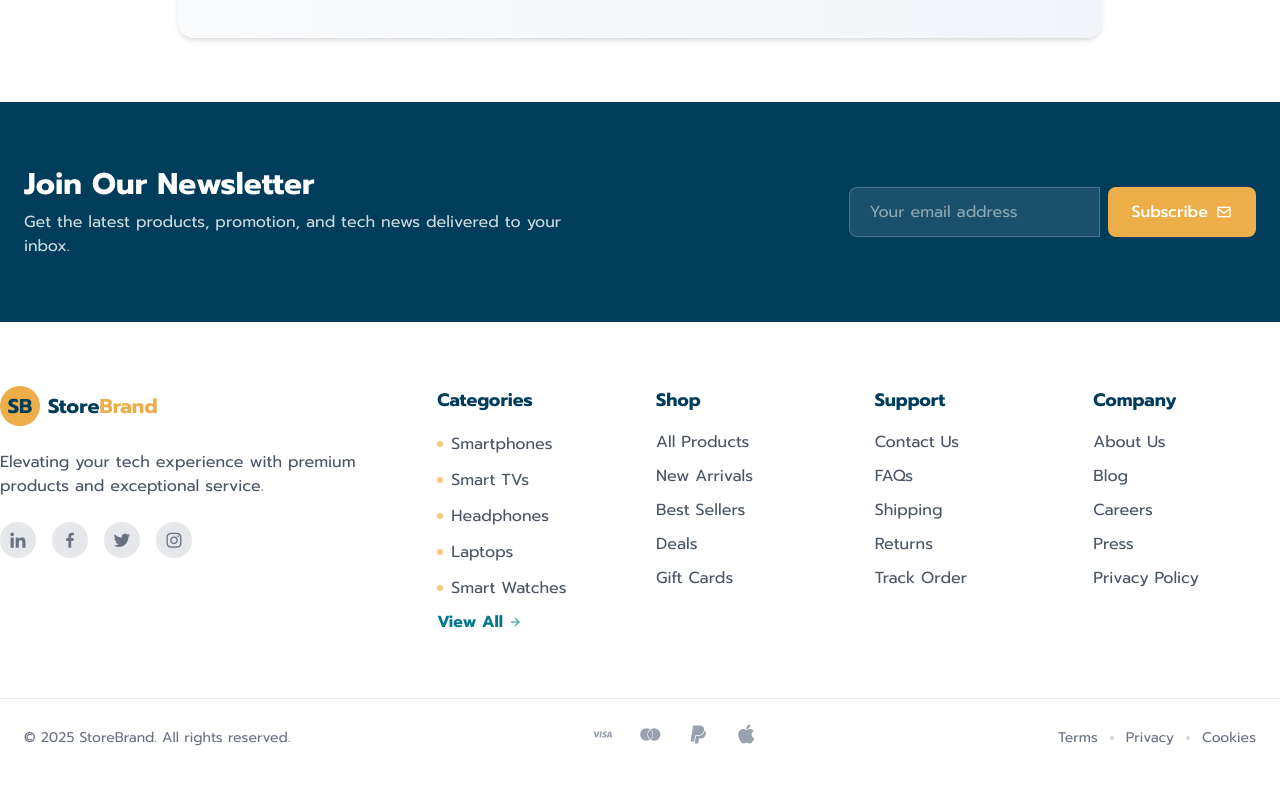
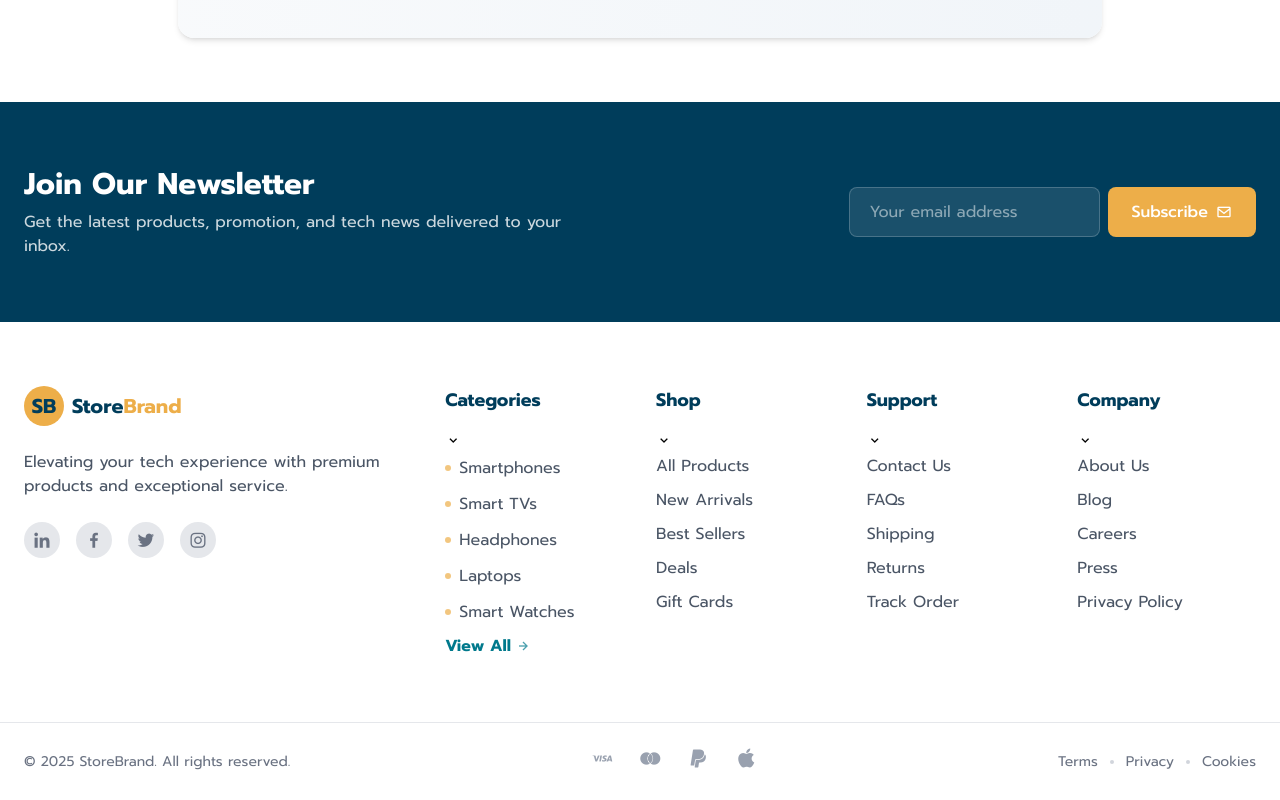
Before and after one commit to SoftwareEngineerGemechu/alx-project-nexus, a Next.js app in the folder ecommerce-app/: page / in a window 1280 px wide. Shown: the part 1186-1986 px from the top of the page. Before the commit the page ends 1962 px from the top, so only its background shows below. Built offline with nearby package versions, Linux system fonts and the light colour scheme; no server answers.

Commit message:
FUlly functional ecommerce-app

```diff
--- a/ecommerce-app/src/app/components/Footer.tsx
+++ b/ecommerce-app/src/app/components/Footer.tsx
@@ -1,14 +1,23 @@
+"use client"; // ✅ Added client directive for state handling
+import { useState } from "react";
 import Link from "next/link";
 import { categories } from "../data/products";
 
 export default function Footer() {
+  // ✅ Accordion state for each section
+  const [openSection, setOpenSection] = useState<string | null>(null);
+
+  const toggleSection = (section: string) => {
+    setOpenSection(openSection === section ? null : section);
+  };
+
   return (
     <footer>
       {/* Newsletter section */}
       <div className="bg-[#003d5b] py-16">
         <div className="max-w-7xl mx-auto px-6">
-          <div className="flex flex-col md:flex-row justify-between items-center">
-            <div className="mb-8 md:mb-0 md:max-w-xl">
+          <div className="flex flex-col md:flex-row justify-between items-center flex-wrap">
+            <div className="mb-8 md:mb-0 md:max-w-xl text-center md:text-left">
               <h2 className="text-3xl font-bold text-white mb-2">
                 Join Our Newsletter
               </h2>
@@ -18,14 +27,14 @@ export default function Footer() {
               </p>
             </div>
             <div className="w-full md:w-auto">
-              <form className="flex flex-col sm:flex-row gap-2">
+              <form className="flex flex-col sm:flex-row gap-2 w-full sm:w-auto">
                 <input
                   type="email"
-                  className="px-5 py-3 rounded-l-lg bg-white/10 border border-white/20 text-white focus:outline-none focus:ring-2 focus:ring-[#edae49]min-w-[240px]"
+                  className="px-5 py-3 rounded-lg sm:rounded-l-lg bg-white/10 border border-white/20 text-white focus:outline-none focus:ring-2 focus:ring-[#edae49] min-w-[240px] flex-grow"
                   placeholder="Your email address"
                   required
                 />
-                <button className="bg-[#edae49] hover:bg-[#edae49]/90 text-white px-6 py-3 rounded-lg transform hover:scale-105 font-medium flex items-center justify-center translation-all">
+                <button className="bg-[#edae49] hover:bg-[#edae49]/90 text-white px-6 py-3 rounded-lg sm:rounded-r-lg transform hover:scale-105 font-medium flex items-center justify-center transition-all">
                   Subscribe <i className="bx bx-envelope ml-2"></i>
                 </button>
               </form>
@@ -33,11 +42,16 @@ export default function Footer() {
           </div>
         </div>
       </div>
+
       {/* Main content footer */}
-      <div className="max-w-7xl mx-auto py-16">
-        <div className="grid grid-cols md:grid-cols-12 gap-8">
-          <div className="col-span-2 md:col-span-4">
-            <Link href="/" className="flex items-center mb-6">
+      <div className="max-w-7xl mx-auto py-16 px-6">
+        <div className="grid grid-cols-1 sm:grid-cols-2 md:grid-cols-12 gap-8">
+          {/* Logo + Description */}
+          <div className="col-span-1 md:col-span-4 text-center md:text-left">
+            <Link
+              href="/"
+              className="flex items-center justify-center md:justify-start mb-6"
+            >
               <div className="bg-[#edae49] text-[#003d5b] w-10 h-10 rounded-full flex items-center justify-center font-bold text-xl mr-2">
                 SB
               </div>
@@ -49,7 +63,7 @@ export default function Footer() {
               Elevating your tech experience with premium products and
               exceptional service.
             </p>
-            <div className="flex space-x-4">
+            <div className="flex justify-center md:justify-start space-x-4">
               {[
                 {
                   name: "linkedin",
@@ -77,110 +91,139 @@ export default function Footer() {
             </div>
           </div>
 
-          <div className="col-span-1 md:col-span-2">
-            <h3 className="text-[#003d5b] font-bold mb-4 text-lg">
-              Categories
-            </h3>
-            <ul className="space-y-2.5">
-              {categories.slice(0, 5).map((category) => (
-                <li key={category.slug}>
+          {/* ✅ Collapsible Sections for mobile */}
+          {[
+            {
+              title: "Categories",
+              id: "categories",
+              items: categories.slice(0, 5).map((c) => (
                 <Link
+                  key={c.slug}
                   href="/products"
                   className="text-gray-600 hover:text-[#00798c] hover:translate-x-1 inline-flex items-center transition-all"
                 >
                   <span className="w-1.5 h-1.5 rounded-full bg-[#edae49] opacity-70 mr-2 inline-block"></span>
-                    {category.name}
+                  {c.name}
                 </Link>
-                </li>
-              ))}
-              <li>
+              )),
+              extra: (
                 <Link
                   href="/products"
-                  className="text-[#00798c] hover:text-[#003d5b] font-bold  hover:translate-x-1 inline-flex items-center transition-all group"
+                  className="text-[#00798c] hover:text-[#003d5b] font-bold hover:translate-x-1 inline-flex items-center transition-all group"
                 >
                   View All{" "}
                   <i className="bx bx-right-arrow-alt ml-1 opacity-70 group-hover:translate-x-1 transition-transform"></i>
                 </Link>
-              </li>
-            </ul>
-          </div>
-          <div className="col-span-1 md:col-span-2">
-            <h3 className="text-[#003d5b] font-bold mb-4 text-lg">Shop</h3>
-            <ul className="space-y-2.5">
-              {[
+              ),
+            },
+            {
+              title: "Shop",
+              id: "shop",
+              items: [
                 "All Products",
                 "New Arrivals",
                 "Best Sellers",
                 "Deals",
                 "Gift Cards",
               ].map((item) => (
-                <li key={item}>
                 <a
+                  key={item}
                   href="#"
-                    className="text-gray-600 hover:text-[#00798c] hover:translate-x-1 inline-block transition-all"
+                  className="text-gray-600 hover:text-[#00798c] inline-block"
                 >
                   {item}
                 </a>
-                </li>
-              ))}
-            </ul>
-          </div>
-          <div className="col-span-1 md:col-span-2">
-            <h3 className="text-[#003d5b] font-bold mb-4 text-lg">Support</h3>
-            <ul className="space-y-2.5">
-              {["Contact Us", "FAQs", "Shipping", "Returns", "Track Order"].map(
-                (item) => (
-                  <li key={item}>
+              )),
+            },
+            {
+              title: "Support",
+              id: "support",
+              items: [
+                "Contact Us",
+                "FAQs",
+                "Shipping",
+                "Returns",
+                "Track Order",
+              ].map((item) => (
                 <a
+                  key={item}
                   href="#"
-                      className="text-gray-600 hover:text-[#00798c] hover:translate-x-1 inline-block transition-all"
+                  className="text-gray-600 hover:text-[#00798c] inline-block"
                 >
                   {item}
                 </a>
-                  </li>
-                )
-              )}
-            </ul>
-          </div>
-          <div className="col-span-1 md:col-span-2">
-            <h3 className="text-[#003d5b] font-bold mb-4 text-lg">Company</h3>
-            <ul className="space-y-2.5">
-              {["About Us", "Blog", "Careers", "Press", "Privacy Policy"].map(
-                (item) => (
-                  <li key={item}>
+              )),
+            },
+            {
+              title: "Company",
+              id: "company",
+              items: [
+                "About Us",
+                "Blog",
+                "Careers",
+                "Press",
+                "Privacy Policy",
+              ].map((item) => (
                 <a
+                  key={item}
                   href="#"
-                      className="text-gray-600 hover:text-[#00798c] hover:translate-x-1 inline-block transition-all"
+                  className="text-gray-600 hover:text-[#00798c] inline-block"
                 >
                   {item}
                 </a>
-                  </li>
-                )
-              )}
+              )),
+            },
+          ].map((section) => (
+            <div key={section.id} className="col-span-1 md:col-span-2">
+              {/* Title with toggle on mobile */}
+              <button
+                onClick={() => toggleSection(section.id)}
+                className="w-full flex justify-between items-center md:block text-left"
+              >
+                <h3 className="text-[#003d5b] font-bold mb-4 text-lg">
+                  {section.title}
+                </h3>
+                {/* Chevron only visible on mobile */}
+                <i
+                  className={`bx bx-chevron-down md:hidden transition-transform ${
+                    openSection === section.id ? "rotate-180" : ""
+                  }`}
+                ></i>
+              </button>
+
+              {/* Items (visible on desktop or when opened on mobile) */}
+              <ul
+                className={`space-y-2.5 overflow-hidden transition-all duration-300 md:block ${
+                  openSection === section.id
+                    ? "max-h-96 mt-2"
+                    : "max-h-0 md:max-h-none"
+                }`}
+              >
+                {section.items.map((item, idx) => (
+                  <li key={idx}>{item}</li>
+                ))}
+                {section.extra && <li>{section.extra}</li>}
               </ul>
             </div>
+          ))}
         </div>
       </div>
+
       {/* Bottom bar */}
       <div className="border-t border-gray-200">
         <div className="max-w-7xl mx-auto p-6">
-          <div className="flex flex-col md:flex-row justify-between items-center">
-            {/* Copyright */}
+          <div className="flex flex-col md:flex-row justify-between items-center text-center md:text-left">
             <div className="text-gray-500 text-sm mb-4 md:mb-0">
               &copy; {new Date().getFullYear()} StoreBrand. All rights reserved.
             </div>
-
-            {/* Payment methods */}
-            <div className="flex items-center space-x-6 mb-4 md:mb-0">
+            <div className="flex items-center justify-center space-x-6 mb-4 md:mb-0">
               {["Visa", "Mastercard", "Paypal", "Apple"].map((method) => (
                 <div key={method} className="text-gray-400">
                   <i className={`bx bxl-${method.toLowerCase()} text-2xl`}></i>
                 </div>
               ))}
             </div>
-
-            {/* Legal links */}
-            <div className="flex items-center space-x-3">
+            <div className="flex items-center justify-center space-x-3">
               <a
                 href="#"
                 className="text-sm text-gray-500 hover:text-[#003d5b]"
--- a/ecommerce-app/src/app/components/Navigation.tsx
+++ b/ecommerce-app/src/app/components/Navigation.tsx
@@ -8,6 +8,7 @@ import AuthNavItem from "./AuthNavItem";
 
 export default function Navigation() {
   const [open, setOpen] = useState(false);
+  const [mobileOpen, setMobileOpen] = useState(false); // ✅ Added: mobile menu state
 
   // Map category slug to an icon (Boxicons)
   const categoryIcons: Record<string, string> = {
@@ -113,8 +114,75 @@ export default function Navigation() {
             {/* Authentication */}
             <AuthNavItem />
           </div>
+
+          {/* ✅ Added: Hamburger menu button for mobile */}
+          <button
+            className="md:hidden text-white text-3xl"
+            onClick={() => setMobileOpen(!mobileOpen)}
+          >
+            <i className={mobileOpen ? "bx bx-x" : "bx bx-menu"}></i>
+          </button>
         </div>
       </div>
+
+      {/* ✅ Added: Mobile dropdown menu */}
+      {mobileOpen && (
+        <div className="md:hidden bg-[#003d5d] px-4 pb-4 space-y-4">
+          {/* Search bar on mobile */}
+          <form action="/search" method="get" className="group relative">
+            <input
+              type="text"
+              name="q"
+              placeholder="Search for products..."
+              className="w-full bg-white/10 border border-white/20 rounded-full py-2 pl-4 pr-10 text-white placeholder:text-white/60 focus:outline-none focus:ring-2 focus:ring-[#edae49] focus:border-transparent transition-all"
+            />
+            <button
+              type="submit"
+              className="absolute right-1 top-1/2 -translate-y-1/2 text-white/70 p-1.5 hover:text-white rounded-full transition-colors"
+            >
+              <i className="bx bx-search text-xl"></i>
+            </button>
+          </form>
+
+          {/* Products Link */}
+          <button
+            onClick={() => setOpen(!open)}
+            className="w-full text-left text-white/90 hover:text-[#edae49] transition-colors p-2 rounded-lg hover:bg-white/10 flex items-center"
+          >
+            <i className="bx bx-store text-2xl mr-2"></i>
+            Products
+            <i className="bx bx-chevron-down ml-auto"></i>
+          </button>
+          {open && (
+            <div className="bg-white rounded-xl shadow-lg">
+              <ul className="divide-y divide-gray-100">
+                {categories.map((cat) => (
+                  <li key={cat.slug}>
+                    <Link
+                      href={`/products/${cat.slug}`}
+                      className="flex items-center gap-3 px-4 py-3 text-gray-700 hover:bg-gray-200 transition-colors"
+                    >
+                      <i
+                        className={`${
+                          categoryIcons[cat.slug] || "bx bx-box"
+                        } text-xl`}
+                        style={{ color: cat.color }}
+                      ></i>
+                      <span>{cat.name}</span>
+                    </Link>
+                  </li>
+                ))}
+              </ul>
+            </div>
+          )}
+
+          {/* Cart + Auth on mobile */}
+          <div className="flex items-center space-x-4">
+            <CartDrawer />
+            <AuthNavItem />
+          </div>
+        </div>
+      )}
     </nav>
   );
 }
```
Lines whose indentation alone changed are shown as unchanged.
